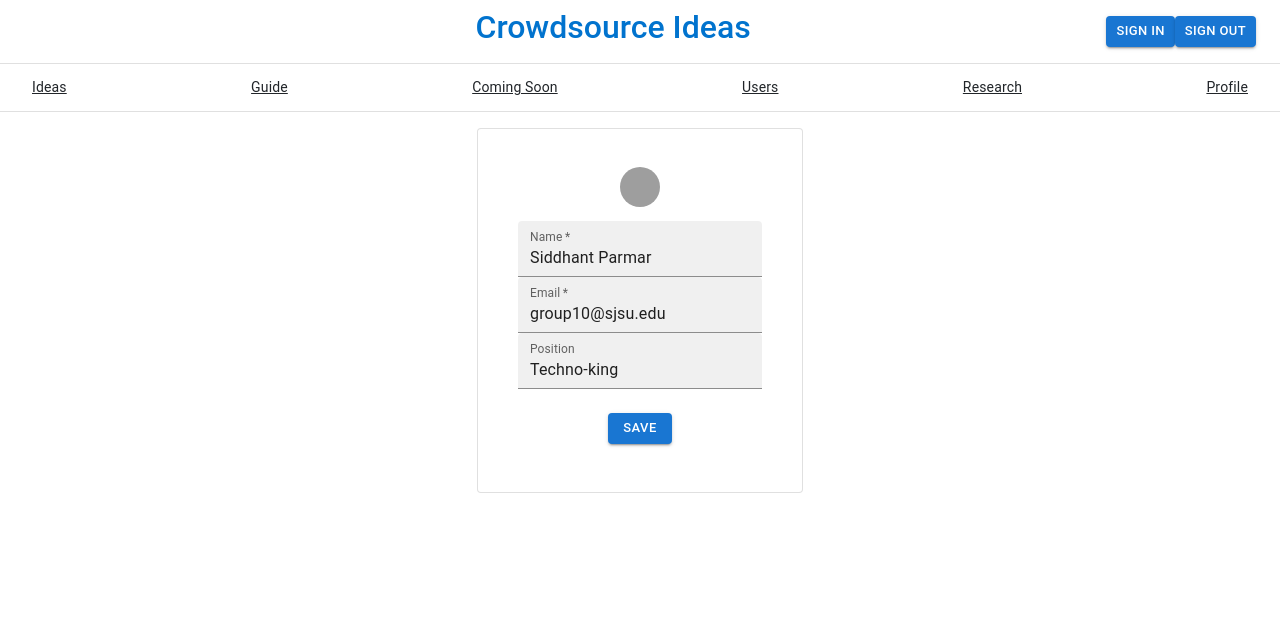
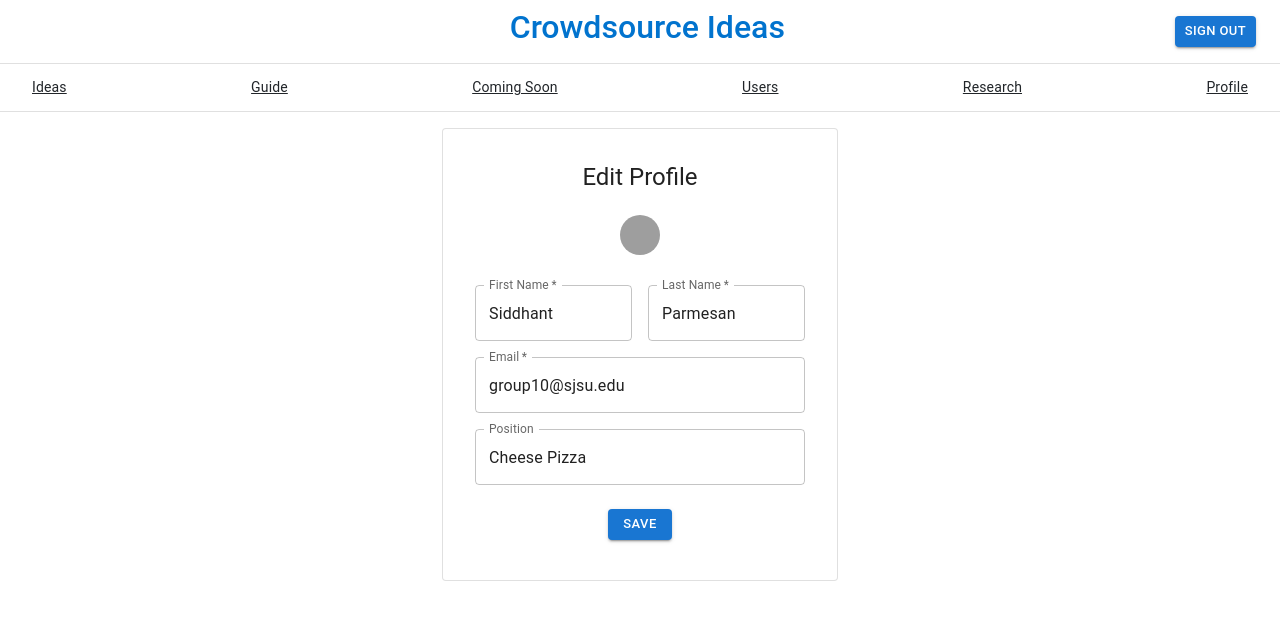
Before and after one commit to sjsucmpe272SP22/crowdsource_ideas, a React (Create React App) app in the folder team_project/client/: page /edit in a window 1280 px wide. Shown: the top 620 px of the page. Built offline with nearby package versions, Linux system fonts and the light colour scheme; grey boxes are pictures that could not be loaded.

Commit message:
updated profile/edit ui to match

```diff
--- a/team_project/client/src/components/Navbar/Navbar.css
+++ b/team_project/client/src/components/Navbar/Navbar.css
@@ -3,5 +3,5 @@
 }
 
 #signIn {
-  display: "";
+  display: none;
 }
--- a/team_project/client/src/components/Profile/Edit.js
+++ b/team_project/client/src/components/Profile/Edit.js
@@ -6,10 +6,13 @@ import CardContent from '@mui/material/CardContent';
 import Button from '@mui/material/Button';
 import Container from "@mui/material/Container";
 import TextField from "@mui/material/TextField";
+import Grid from "@mui/material/Grid";
+import Typography from "@mui/material/Typography";
 import Box from "@mui/material/Box";
 import { useNavigate } from "react-router-dom";
 import { createTheme, ThemeProvider } from "@mui/material/styles";
-import profile from "./profile.json";
+// import profile from "./profile.json";
+import profile from "./../SignIn/login_credentials.json";
 
 const theme = createTheme();
 
@@ -20,14 +23,16 @@ function Edit() {
     event.preventDefault();
     const data = new FormData(event.currentTarget);
     console.log({
-      name: data.get("name"),
+      fname: data.get("fname"),
+      lname: data.get("lname"),
       email: data.get("email"),
       position: data.get("position"),
     });
 
     // TODO
     // need permanent solution
-    profile.name = data.get("name");
+    profile.fname = data.get("fname");
+    profile.lname = data.get("lname");
     profile.email = data.get("email");
     profile.position = data.get("position");
 
@@ -66,6 +71,9 @@ function Edit() {
         <Stack direction="row" justifyContent="center">
           <Card sx={{ maxWidth: 1000, p: 2 }} variant="outlined">
             <CardContent>
+              <Typography component="h1" variant="h5"sx={{ mb: 2,}}>
+                Edit Profile
+              </Typography>
               <Stack direction="row" justifyContent="center">
                 <Button
                   component="label"
@@ -83,37 +91,54 @@ function Edit() {
                 onSubmit={updateProfile}
                 noValidate
                 sx={{
-                  p: 1,
+                  mt: 3,
                   alignItems: "center",
                   display: "flex",
                   flexDirection: "column",
                 }}
               >
+                <Grid container spacing={2}>
+                  <Grid item xs={12} sm={6}>
                     <TextField
                       required
-                  id="name"
-                  name="name"
-                  label="Name"
-                  variant="filled"
-                  defaultValue={profile.name}
+                      fullWidth
+                      id="fname"
+                      name="fname"
+                      label="First Name"
+                      defaultValue={profile.fname}
                     />
+                  </Grid>
+                  <Grid item xs={12} sm={6}>
                     <TextField
                       required
+                      fullWidth
+                      id="lname"
+                      name="lname"
+                      label="Last Name"
+                      defaultValue={profile.lname}
+                    />
+                  </Grid>
+                  <Grid item xs={12}>
+                    <TextField
+                      required
+                      fullWidth
                       id="email"
                       name="email"
                       label="Email"
-                  variant="filled"
                       defaultValue={profile.email}
                     />
+                  </Grid>
+                  <Grid item xs={12}>
                     <TextField
+                      fullWidth
                       id="position"
                       name="position"
                       label="Position"
-                  variant="filled"
                       defaultValue={profile.position}
                     />
-                <br></br>
-                <Button type="submit" size="small" variant="contained">
+                  </Grid>
+                </Grid>
+                <Button type="submit" size="small" variant="contained" sx={{ mt: 3}}>
                   Save
                 </Button>
               </Box>
--- a/team_project/client/src/components/Profile/Profile.js
+++ b/team_project/client/src/components/Profile/Profile.js
@@ -2,14 +2,17 @@ import * as React from "react";
 import Avatar from '@mui/material/Avatar';
 import Stack from '@mui/material/Stack';
 import Card from '@mui/material/Card';
-import CardActions from '@mui/material/CardActions';
+import Grid from "@mui/material/Grid";
+import Box from "@mui/material/Box";
 import CardContent from '@mui/material/CardContent';
 import Button from '@mui/material/Button';
 import Typography from '@mui/material/Typography';
 import Container from "@mui/material/Container";
 import { useNavigate } from "react-router-dom";
 import { createTheme, ThemeProvider } from "@mui/material/styles";
-import profile from "./profile.json";
+import { TextField } from "@mui/material";
+// import profile from "./profile.json";
+import profile from "./../SignIn/login_credentials.json";
 
 const theme = createTheme();
 
@@ -25,30 +28,84 @@ function Profile() {
       <Container maxWidth="xs" sx={{ p: 2 }}>
         <Stack direction="row" justifyContent="center">
           <Card sx={{ maxWidth: 1000, p: 2 }} variant="outlined">
-            <Stack direction="row" justifyContent="center">
-              <Avatar alt={profile.name} src={profile.image} />
-            </Stack>
             <CardContent>
-              <Typography gutterBottom variant="h5" component="div">
-                {profile.name}
+              <Typography component="h1" variant="h5" sx={{ mb: 2,}}>
+                Profile
               </Typography>
-              <Typography variant="body2" color="text.secondary">
-                {profile.email}
-              </Typography>
-              <Typography variant="body2" color="text.secondary">
-                {profile.position}
-              </Typography>
-            </CardContent>
-            <Stack direction="row" justifyContent="center">
-              <CardActions>
-                <Button size="small" variant="contained" onClick={editProfile}>
+              <Stack direction="row" justifyContent="center">
+                <Avatar alt={profile.name} src={profile.image} />
+              </Stack>
+              <Box
+                sx={{
+                  mt: 3,
+                  alignItems: "center",
+                  display: "flex",
+                  flexDirection: "column",
+                }}
+              >
+                <Grid container spacing={2}>
+                  <Grid item xs={12} sm={6}>
+                    <TextField
+                      fullWidth
+                      id="fname"
+                      name="fname"
+                      label="First Name"
+                      variant="filled"
+                      defaultValue={profile.fname}
+                      InputProps={{
+                        readOnly: true,
+                      }}
+                    />
+                  </Grid>
+                  <Grid item xs={12} sm={6}>
+                  <TextField
+                      fullWidth
+                      id="fname"
+                      name="fname"
+                      label="First Name"
+                      variant="filled"
+                      defaultValue={profile.lname}
+                      InputProps={{
+                        readOnly: true,
+                      }}
+                    />
+                  </Grid>
+                  <Grid item xs={12}>
+                  <TextField
+                      fullWidth
+                      id="email"
+                      name="email"
+                      label="Email"
+                      variant="filled"
+                      defaultValue={profile.email}
+                      InputProps={{
+                        readOnly: true,
+                      }}
+                    />
+                  </Grid>
+                  <Grid item xs={12}>
+                  <TextField
+                      fullWidth
+                      id="position"
+                      name="position"
+                      label="Position"
+                      variant="filled"
+                      defaultValue={profile.position}
+                      InputProps={{
+                        readOnly: true,
+                      }}
+                    />
+                  </Grid>
+                </Grid>
+                <Button size="small" variant="contained" sx={{ mt: 3}} onClick={editProfile}>
                   Edit
                 </Button>
-              </CardActions>
-            </Stack>
+              </Box>
+            </CardContent>
           </Card>
         </Stack>
-        <Stack direction="row" justifyContent="center">
+        {/* Add additional profile stuff here? */}
+        {/* <Stack direction="row" justifyContent="center">
           <Card sx={{ m: 2 }} variant="outlined">
             <CardContent>
               <Typography sx={{ fontSize: 14 }} color="text.secondary" gutterBottom>
@@ -69,7 +126,7 @@ function Profile() {
               </Typography>
             </CardContent>
           </Card>
-        </Stack>
+        </Stack> */}
       </Container>
     </ThemeProvider>
   );
--- a/team_project/client/src/components/Profile/profile.json
+++ b/team_project/client/src/components/Profile/profile.json
@@ -1,9 +1,10 @@
 {
-  "name": "Siddhant Parmar",
+  "fname": "Siddhant",
+  "lname": "Parmar",
   "email": "group10@sjsu.edu",
+  "password": "group272",
   "position": "Techno-king",
+  "image": "./sid.jpg",
   "ideas": "10",
-  "votes": "5",
-  "password": "group272",
-  "image": "./sid.jpg"
+  "votes": "5"
 }
--- a/team_project/client/src/components/SignIn/login_credentials.json
+++ b/team_project/client/src/components/SignIn/login_credentials.json
@@ -1,4 +1,10 @@
 {
-    "email": "group10",
-    "password": "group272"
+    "fname": "Siddhant",
+    "lname": "Parmesan",
+    "email": "group10@sjsu.edu",
+    "password": "group272",
+    "position": "Cheese Pizza",
+    "image": "./sid.jpg",
+    "ideas": "10",
+    "votes": "5"
 }
```
Lines whose indentation alone changed are shown as unchanged.
